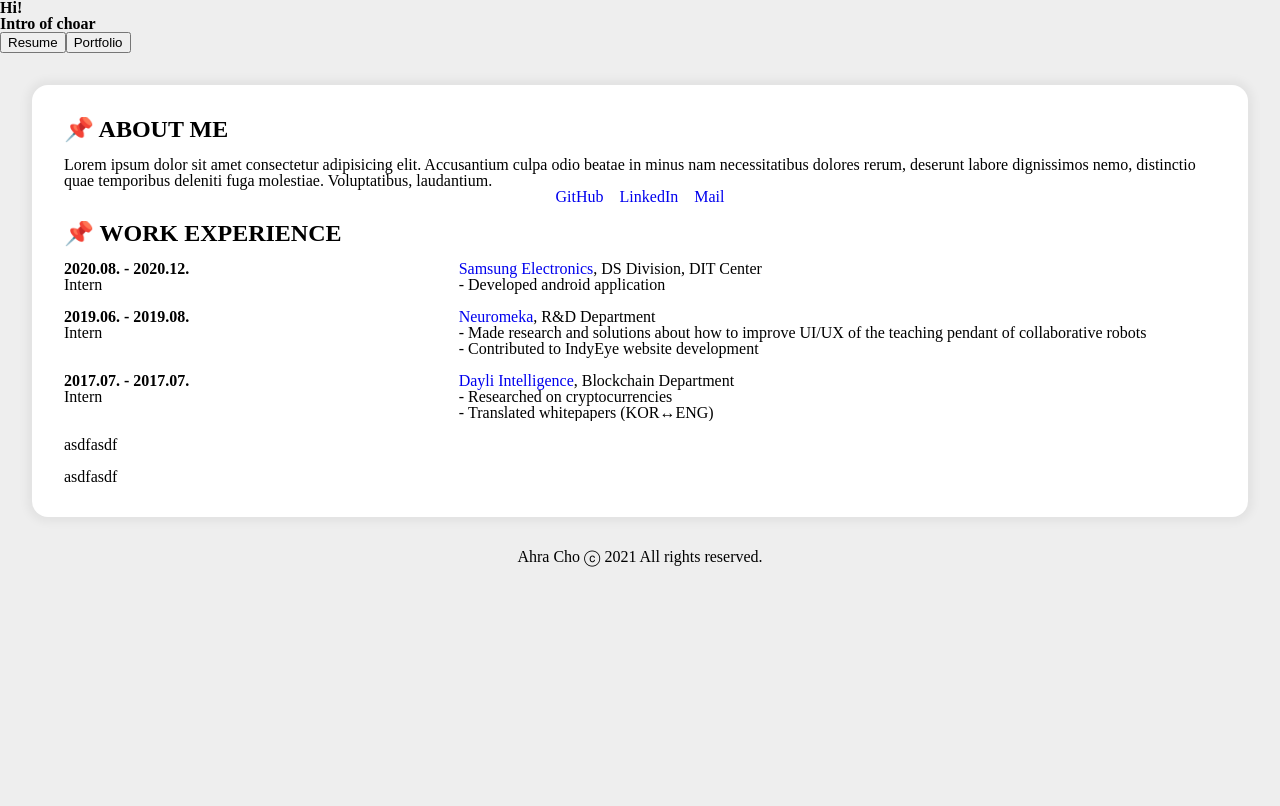
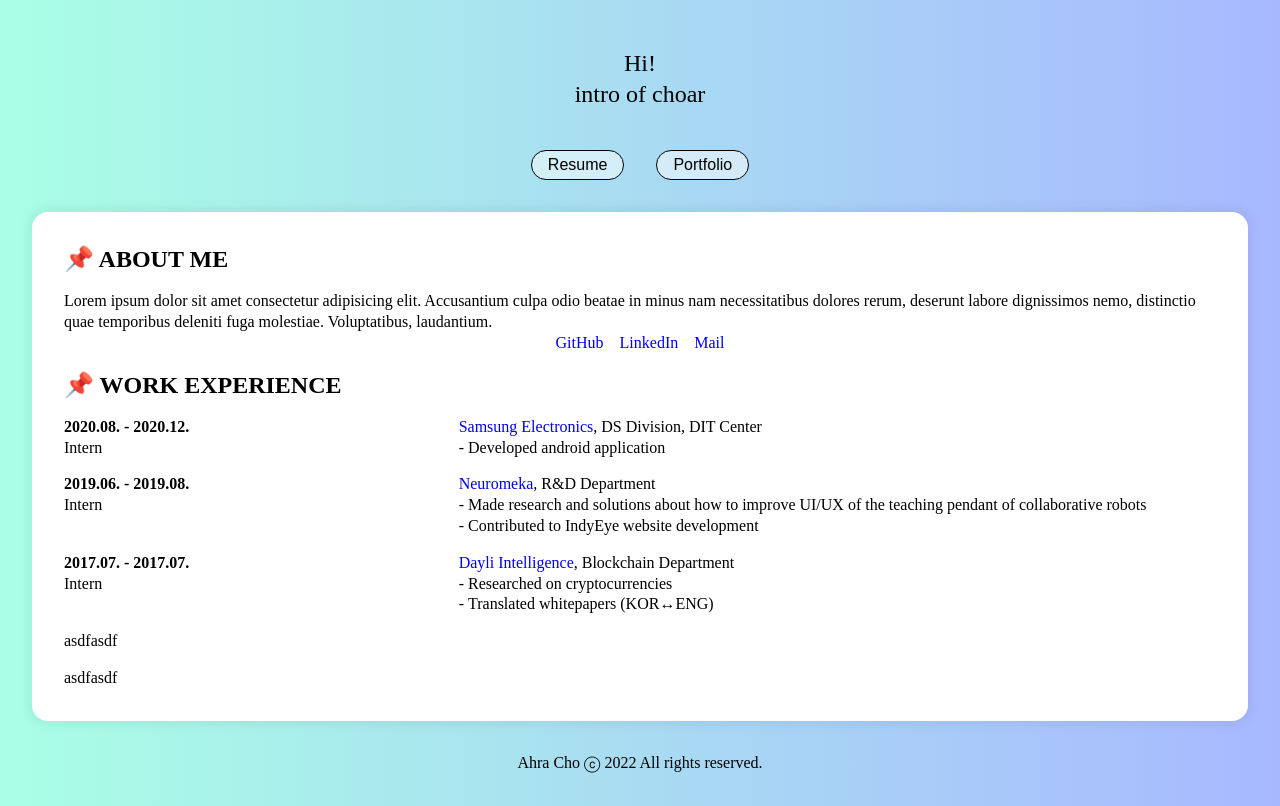
Before and after one commit to choar816/intro-choar, a React app: page / in a window 1280 px wide. Built offline with nearby package versions, Linux system fonts and the light colour scheme; the HTML template or start-up script is replaced by a standard one.

Commit message:
Add: style to App.jsx

```diff
--- a/src/App.css
+++ b/src/App.css
@@ -24,7 +24,7 @@ footer, header, hgroup, menu, nav, section {
 	display: block;
 }
 body {
-	line-height: 1;
+	line-height: 1.3;
 }
 ol, ul {
 	list-style: none;
@@ -42,14 +42,22 @@ table {
 	border-spacing: 0;
 }
 a {
-  text-decoration: none;
+	text-decoration: none;
 }
 
 /* style */
 body {
-  background-color: #eee;
+	background: rgb(169,255,229);
+	background: linear-gradient(90deg, rgba(169,255,229,1) 0%, rgba(168,184,255,1) 100%);
 }
 
-footer {
+.container header {
+	margin-top: 3rem;
+	font-size: 1.5rem;
 	text-align: center;
 }
+
+.container footer {
+	padding-bottom: 2rem;
+	text-align: center;
+}
--- a/src/App.jsx
+++ b/src/App.jsx
@@ -10,6 +10,22 @@ const mainContents = {
 };
 
 const TabNames = ['Resume', 'Portfolio'];
+
+const TabContainer = styled.div`
+  margin-top: 2.5rem;
+  text-align: center;
+
+  button {
+    padding: 0.3rem 1rem;
+    font-size: 1rem;
+    background-color: rgba(255, 255, 255, 0.5);
+    border: 1px solid #000;
+    border-radius: 1rem;
+  }
+  button + button {
+    margin-left: 2rem;
+  }
+`;
 
 const MainContainer = styled.div`
   padding: 2rem;
@@ -28,18 +44,21 @@ function App() {
   return (
     <div className="container">
       <header>
-        <h1>Hi!</h1>
-        <h2>Intro of choar</h2>
+        <p>
+          Hi!
+          <br />
+          intro of choar
+        </p>
       </header>
-      <div className="tabs">
+      <TabContainer>
         {TabNames.map((val, idx) => (
           <button type="button" onClick={() => tabHandler(idx)}>
             {val}
           </button>
         ))}
-      </div>
+      </TabContainer>
       <MainContainer>{mainContents[content.activeTab]}</MainContainer>
-      <footer>Ahra Cho ⓒ 2021 All rights reserved.</footer>
+      <footer>Ahra Cho ⓒ 2022 All rights reserved.</footer>
     </div>
   );
 }
```
